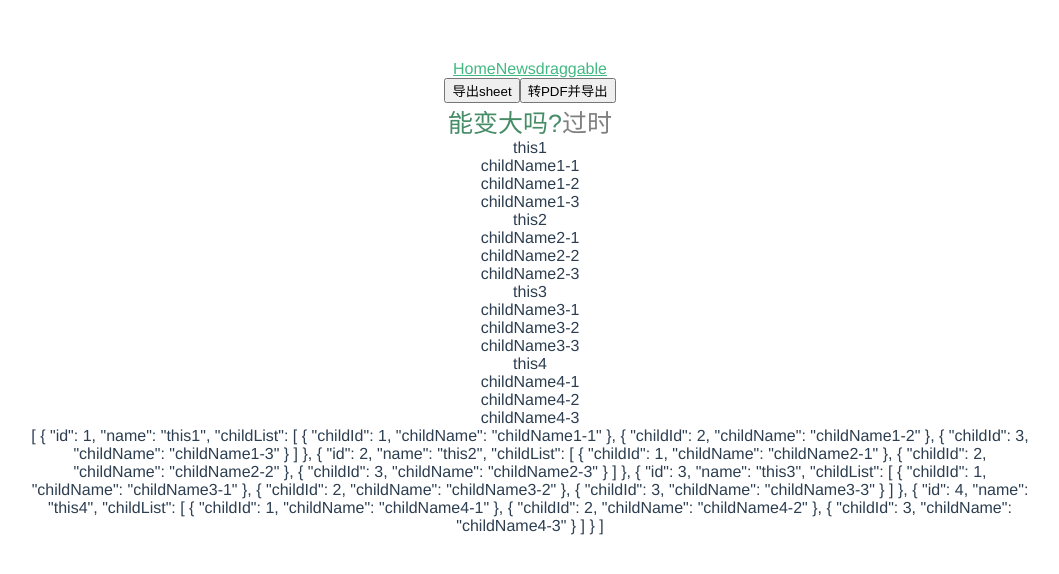
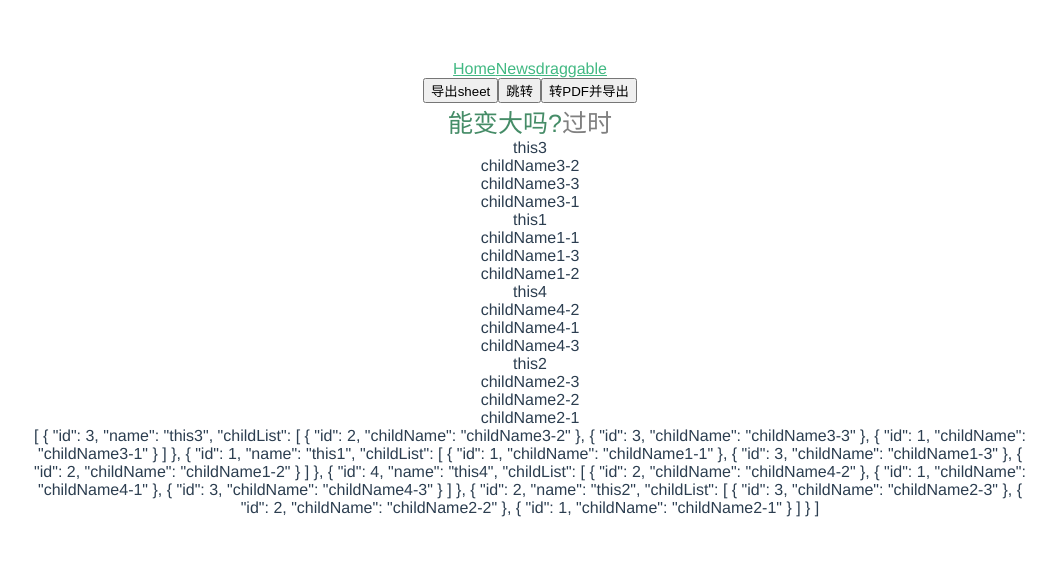
Before and after one commit to CedorPeng/vueDemo, a Vue app: page /#/draggable in a window 1280 px wide. Shown: the top 574 px of the page, without its empty margins (110-1169 px from the left). Built offline with nearby package versions, Linux system fonts and the light colour scheme; what iview would draw is missing.

Commit message:
自定义指令之判断点击非当前元素指令,两种push传参并接收

```diff
--- a/src/childComponents/QuarterModel.vue
+++ b/src/childComponents/QuarterModel.vue
@@ -1,7 +1,7 @@
 <template>
   <!--季度选择器-->
   <div>
-    <div class="everyQuarter">
+    <div class="everyQuarter" v-clickoutside="handleClickOutSide">
       <div class="yearBox">{{year}}</div>
       <Icon class="myArrowLeft" type="ios-arrow-back" size="18" @click.stop="prevYear" />
       <Icon class="myArrowRight" type="ios-arrow-forward" size="18" @click.stop="nextYear" />
@@ -14,6 +14,7 @@
 </template>
 
 <script>
+    import clickoutside from '../util/clickoutside'
     export default {
       name: "QuarterModel",
       data(){
@@ -28,6 +29,9 @@
           threeQuarter:false,
           fourQuarter:false,
         }
+      },
+      directives: {
+          'clickoutside': clickoutside
       },
       watch:{
         /**
@@ -124,6 +128,9 @@
           if( quarterIndex == this.currentQuarter ){
             return 'quarterChoose'
           }
+        },
+        handleClickOutSide(){
+          console.log('我该消失了')
         }
       },
       /**
--- a/src/components/Draggable.vue
+++ b/src/components/Draggable.vue
@@ -22,21 +22,40 @@
       },
       data(){
           return {
+            currentList:[],
             list:[
+              {
+                id:3,
+                name:'this3',
+                childList:[
+                  {
+                    id:1,
+                    childName:'childName3-1'
+                  },
+                  {
+                    id:2,
+                    childName:'childName3-2'
+                  },
+                  {
+                    id:3,
+                    childName:'childName3-3'
+                  },
+                ]
+              },
               {
                 id:1,
                 name:'this1',
                 childList:[
                   {
-                    childId:1,
+                    id:1,
                     childName:'childName1-1'
                   },
                   {
-                    childId:2,
+                    id:2,
                     childName:'childName1-2'
                   },
                   {
-                    childId:3,
+                    id:3,
                     childName:'childName1-3'
                   },
                 ]
@@ -46,34 +65,16 @@
                 name:'this2',
                 childList:[
                   {
-                    childId:1,
+                    id:1,
                     childName:'childName2-1'
                   },
                   {
-                    childId:2,
+                    id:2,
                     childName:'childName2-2'
                   },
                   {
-                    childId:3,
+                    id:3,
                     childName:'childName2-3'
-                  },
-                ]
-              },
-              {
-                id:3,
-                name:'this3',
-                childList:[
-                  {
-                    childId:1,
-                    childName:'childName3-1'
-                  },
-                  {
-                    childId:2,
-                    childName:'childName3-2'
-                  },
-                  {
-                    childId:3,
-                    childName:'childName3-3'
                   },
                 ]
               },
@@ -82,21 +83,103 @@
                 name:'this4',
                 childList:[
                   {
-                    childId:1,
+                    id:1,
                     childName:'childName4-1'
                   },
                   {
-                    childId:2,
+                    id:2,
                     childName:'childName4-2'
                   },
                   {
-                    childId:3,
+                    id:3,
                     childName:'childName4-3'
                   },
                 ]
               },
+            ],
+            orderList:[
+              {
+                id:3,
+                childOrder:[
+                  {
+                    id:2
+                  },
+                  {
+                    id:3
+                  },
+                  {
+                    id:1
+                  },
+                ],
+              },
+              {
+                id:1,
+                childOrder:[
+                  {
+                    id:1
+                  },
+                  {
+                    id:3
+                  },
+                  {
+                    id:2
+                  },
+                ],
+              },
+              {
+                id:4,
+                childOrder:[
+                  {
+                    id:2
+                  },
+                  {
+                    id:1
+                  },
+                  {
+                    id:3
+                  },
+                ],
+              },
+              {
+                id:2,
+                childOrder:[
+                  {
+                    id:3
+                  },
+                  {
+                    id:2
+                  },
+                  {
+                    id:1
+                  },
+                ],
+              },
             ]
           }
+      },
+      mounted() {
+        this.changeIndex()
+      },
+      methods:{
+          changeIndex(){
+            this.list = this.resetArray(this.list,this.orderList)
+            this.list.forEach((item,index)=>{
+              item.childList = this.resetArray(item.childList, this.orderList[index].childOrder);
+            })
+          },
+        resetArray(oldArray,orderList){
+            let newArray = []
+            for (var i = 0; i < orderList.length; i++) {
+              let currentObj = {}
+              for (var j = 0; j < oldArray.length; j++) {
+                if( orderList[i].id === oldArray[j].id ){
+                  currentObj = oldArray[j]
+                }
+              }
+              newArray[i] = currentObj
+            }
+            return newArray
+        }
       }
     }
 </script>
--- a/src/components/HelloWorld.vue
+++ b/src/components/HelloWorld.vue
@@ -5,6 +5,7 @@
     <router-link to="/draggable">draggable</router-link>
     <br>
     <Button type="default" @click="transmit" >导出sheet</Button>
+    <Button type="default" @click="close" >跳转</Button>
     <Button type="default" @click="save" >转PDF并导出</Button>
     <div class="model-edit__title" >
       <span>能变大吗?</span>
@@ -38,9 +39,9 @@ export default {
   mounted(){
   },
   created(){
-    this.eventBus.$on('close',(name)=>{
-      this.close(name)
-    })
+    // this.eventBus.$on('close',(name)=>{
+    //   this.close(name)
+    // })
   },
   methods:{
     // ...mapActions(['clickParams']),//方法一:注册clickParams方法
@@ -68,7 +69,9 @@ export default {
       this.savePdf(canvas,this.title)
     },
     close(name){
-      console.log(name);
+      // console.log(name);
+      // this.$router.push({name:'news',params:{id:1}})
+      this.$router.push({path:'/news',query:{id:1}})
     },
   }
 }
--- a/src/components/Home.vue
+++ b/src/components/Home.vue
@@ -172,10 +172,10 @@
       },
       mounted(){
         // this.transmitValue = JSON.parse(JSON.stringify(this.getParams()))//将getParams传递的值深拷贝赋值给当前页面的变量
-        document.onclick = ()=>{
-          this.ifChangeStart = false;
-          this.ifChangeEnd = false;
-        }
+        // document.onclick = ()=>{
+        //   this.ifChangeStart = false;
+        //   this.ifChangeEnd = false;
+        // }
 
       },
       components:{
@@ -216,4 +216,5 @@
   .quarterSelect:hover{
     border: 1px solid #57a3f3;
   }
+
 </style>
--- a/src/components/News.vue
+++ b/src/components/News.vue
@@ -112,6 +112,9 @@
               },
             ]
           }
+        },
+        mounted(){
+          console.log(this.$route.query)
         }
     }
 </script>
--- /dev/null
+++ b/src/util/clickoutside.js
@@ -0,0 +1,31 @@
+const clickoutsideContext = '@@clickoutsideContext';
+
+export default {
+  bind(el, binding, vnode) {
+    const documentHandler = function(e) {
+      if (!vnode.context || el.contains(e.target)) {
+        return false;
+      }
+      if (binding.expression) {
+        vnode.context[el[clickoutsideContext].methodName](e);
+      } else {
+        el[clickoutsideContext].bindingFn(e);
+      }
+    };
+    el[clickoutsideContext] = {
+      documentHandler,
+      methodName: binding.expression,
+      bindingFn: binding.value
+    };
+    setTimeout(() => {
+      document.addEventListener('click', documentHandler);
+    }, 0);
+  },
+  update(el, binding) {
+    el[clickoutsideContext].methodName = binding.expression;
+    el[clickoutsideContext].bindingFn = binding.value;
+  },
+  unbind(el) {
+    document.removeEventListener('click', el[clickoutsideContext].documentHandler);
+  }
+};
```
